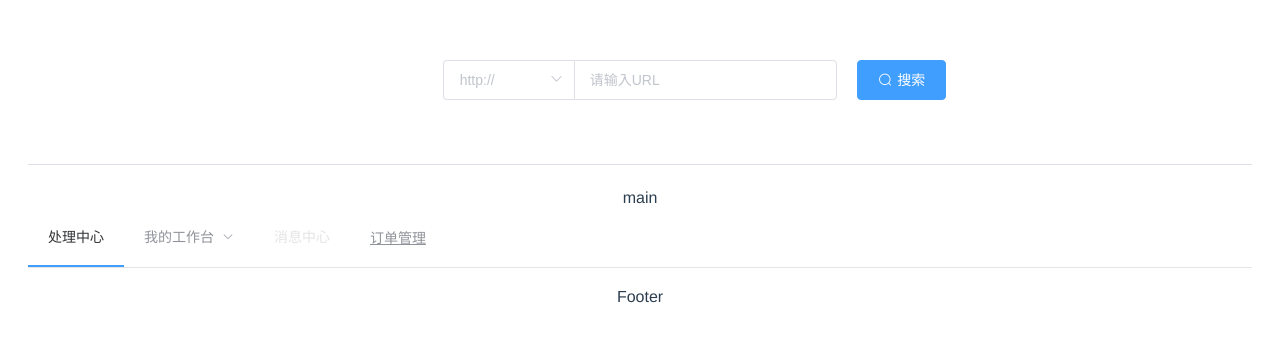
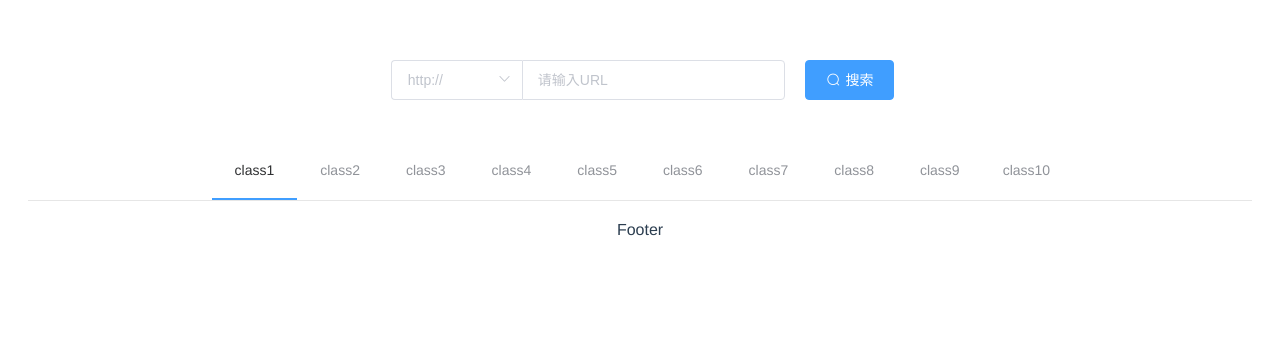
Before and after one commit to 774792044/vue_test, a Vue app: page /index in a window 1280 px wide. Shown: the top 342 px of the page. Built offline with nearby package versions, Linux system fonts and the light colour scheme.

Commit message:
添加主菜单

```diff
--- a/src/components/Index.vue
+++ b/src/components/Index.vue
@@ -3,10 +3,19 @@
     <el-container>
       <el-header style="back">
         <el-row :gutter="20">
-          <el-col :span="8" :offset="8" >
+          <el-col :span="8" :offset="7">
             <div>
-              <el-input :offset="-1" placeholder="请输入URL" v-model="input" class="input-with-select">
-                <el-select v-model="select" slot="prepend" placeholder="http://">
+              <el-input
+                :offset="-1"
+                placeholder="请输入URL"
+                v-model="input"
+                class="input-with-select"
+              >
+                <el-select
+                  v-model="select"
+                  slot="prepend"
+                  placeholder="http://"
+                >
                   <el-option label="http://" value="http"></el-option>
                   <el-option label="https://" value="https"></el-option>
                 </el-select>
@@ -15,41 +24,38 @@
             </div>
           </el-col>
           <el-col :span="1" :offset="0">
-            <div style="position:absulute">
+            <div style="position: absulute">
               <el-button type="primary" icon="el-icon-search">搜索</el-button>
             </div>
           </el-col>
         </el-row>
       </el-header>
       <el-main>
-      <el-divider></el-divider>
-        main
-        <el-menu :default-active="activeIndex" class="el-menu-demo" mode="horizontal" @select="handleSelect">
-  <el-menu-item index="1">处理中心</el-menu-item>
-  <el-submenu index="2">
-    <template slot="title">我的工作台</template>
-    <el-menu-item index="2-1">选项1</el-menu-item>
-    <el-menu-item index="2-2">选项2</el-menu-item>
-    <el-menu-item index="2-3">选项3</el-menu-item>
-    <el-submenu index="2-4">
-      <template slot="title">选项4</template>
-      <el-menu-item index="2-4-1">选项1</el-menu-item>
-      <el-menu-item index="2-4-2">选项2</el-menu-item>
-      <el-menu-item index="2-4-3">选项3</el-menu-item>
-    </el-submenu>
-  </el-submenu>
-  <el-menu-item index="3" disabled>消息中心</el-menu-item>
-  <el-menu-item index="4"><a href="https://www.ele.me" target="_blank">订单管理</a></el-menu-item>
+        <el-menu
+          :default-active="activeIndex"
+          class="el-menu-demo"
+          mode="horizontal"
+          @select="handleSelect"
+        >
+          <el-menu-item index="1" style="margin-left:15%">class1</el-menu-item>
+          <el-menu-item index="2">class2</el-menu-item>
+          <el-menu-item index="3">class3</el-menu-item>
+          <el-menu-item index="4">class4</el-menu-item>
+          <el-menu-item index="5">class5</el-menu-item>
+          <el-menu-item index="6">class6</el-menu-item>
+          <el-menu-item index="7">class7</el-menu-item>
+          <el-menu-item index="8">class8</el-menu-item>
+          <el-menu-item index="9">class9</el-menu-item>
+          <el-menu-item index="10">class10</el-menu-item>
         </el-menu>
       </el-main>
       <el-footer>Footer</el-footer>
     </el-container>
   </div>
-
 </template>
 <script>
 export default {
-  data() {
+  data () {
     return {
       input: '',
       select: '',
@@ -58,8 +64,8 @@ export default {
     }
   },
   methods: {
-      handleSelect(key, keyPath) {
-        console.log(key, keyPath);
+    handleSelect (key, keyPath) {
+      console.log(key, keyPath)
     }
   }
 }
@@ -85,7 +91,7 @@ export default {
   padding: 10px 0;
   background-color: #f9fafc;
 }
-  .el-select{
+.el-select {
   width: 130px;
 }
 .el-select .el-input {
@@ -94,4 +100,7 @@ export default {
 .input-with-select .el-input-group__prepend {
   background-color: #fff;
 }
+.el-menu-item{
+  width: 7%
+}
 </style>
```
Lines whose indentation alone changed are shown as unchanged.
